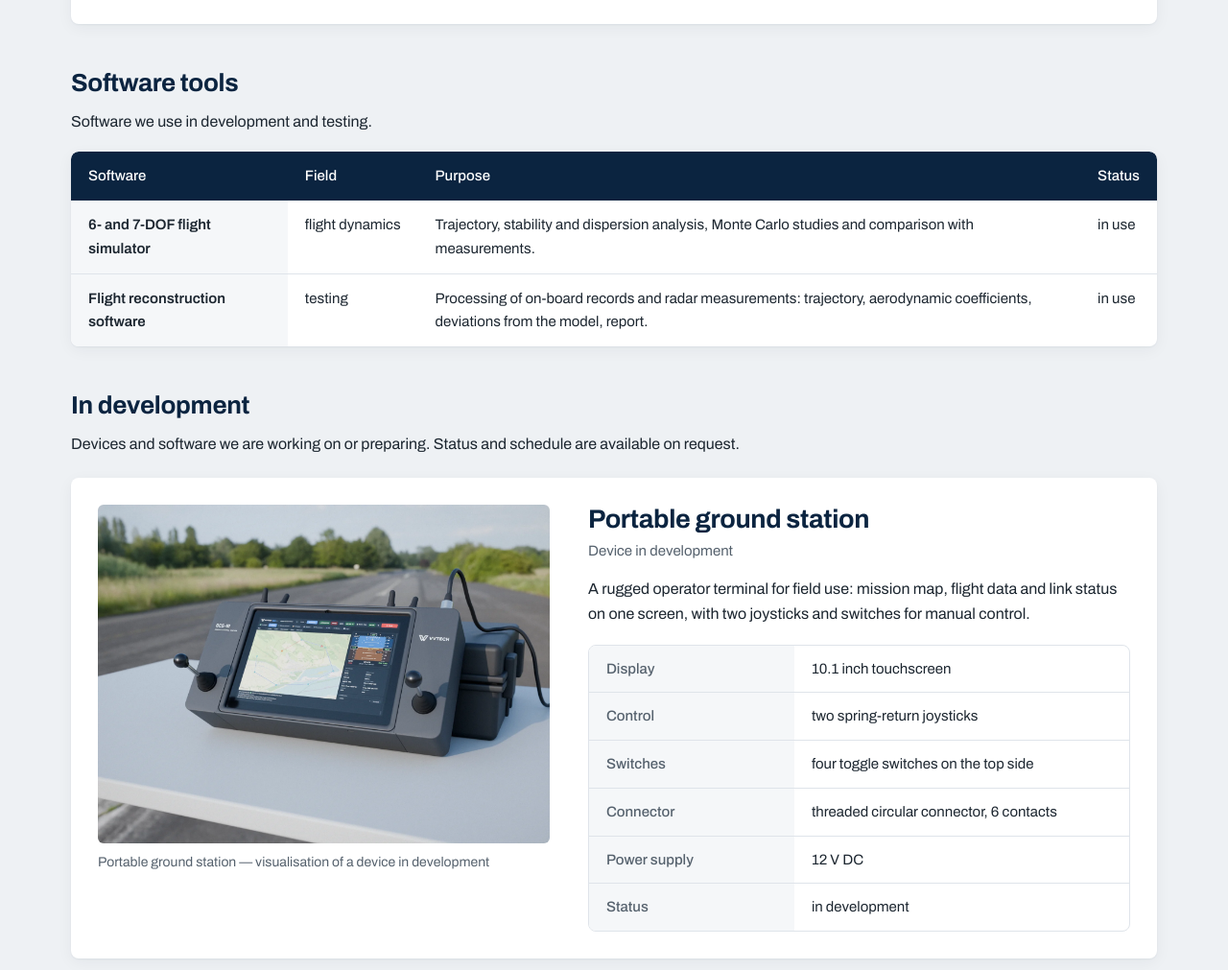
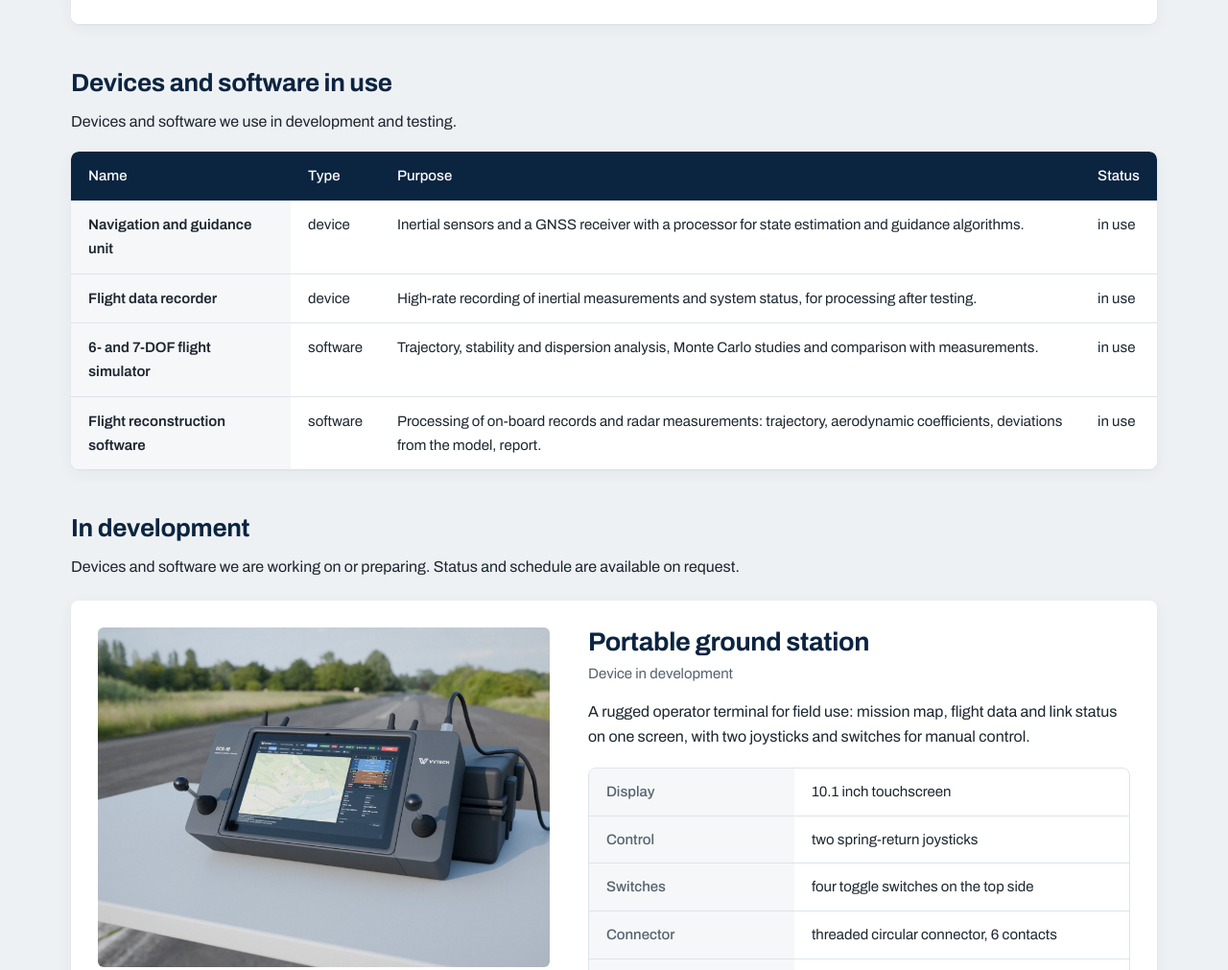
Before and after one commit to vvtechserbia/VVTECH-sajt-, a plain HTML site: page en/projects/index.html in a window 1280 px wide. Shown: the part 2185-3196 px from the top of the page at 96% size. Drawn offline with Linux system fonts and the light colour scheme.

Commit message:
Uređaji i softver: jedinica za navigaciju i vođenje i snimač podataka leta su u upotrebi

```diff
--- a/en/projects/index.html
+++ b/en/projects/index.html
@@ -143,15 +143,17 @@
         </div>
       </div>
 
-      <h2 id="softverski-alati">Software tools</h2>
-      <p>Software we use in development and testing.</p>
+      <h2 id="u-upotrebi">Devices and software in use</h2>
+      <p>Devices and software we use in development and testing.</p>
 
       <div class="table-wrap">
         <table class="grid wrap">
-          <thead><tr><th>Software</th><th>Field</th><th>Purpose</th><th>Status</th></tr></thead>
+          <thead><tr><th>Name</th><th>Type</th><th>Purpose</th><th>Status</th></tr></thead>
           <tbody>
-            <tr><th>6- and 7-DOF flight simulator</th><td>flight dynamics</td><td>Trajectory, stability and dispersion analysis, Monte Carlo studies and comparison with measurements.</td><td>in use</td></tr>
-            <tr><th>Flight reconstruction software</th><td>testing</td><td>Processing of on-board records and radar measurements: trajectory, aerodynamic coefficients, deviations from the model, report.</td><td>in use</td></tr>
+            <tr><th>Navigation and guidance unit</th><td>device</td><td>Inertial sensors and a GNSS receiver with a processor for state estimation and guidance algorithms.</td><td>in use</td></tr>
+            <tr><th>Flight data recorder</th><td>device</td><td>High-rate recording of inertial measurements and system status, for processing after testing.</td><td>in use</td></tr>
+            <tr><th>6- and 7-DOF flight simulator</th><td>software</td><td>Trajectory, stability and dispersion analysis, Monte Carlo studies and comparison with measurements.</td><td>in use</td></tr>
+            <tr><th>Flight reconstruction software</th><td>software</td><td>Processing of on-board records and radar measurements: trajectory, aerodynamic coefficients, deviations from the model, report.</td><td>in use</td></tr>
           </tbody>
         </table>
       </div>
@@ -183,8 +185,6 @@
         <table class="grid wrap">
           <thead><tr><th>Project</th><th>Type</th><th>Purpose</th><th>Status</th></tr></thead>
           <tbody>
-            <tr><th>Navigation and guidance unit</th><td>device</td><td>Inertial sensors and a GNSS receiver with a processor for state estimation and guidance algorithms.</td><td>planned</td></tr>
-            <tr><th>Flight data recorder</th><td>device</td><td>High-rate recording of inertial measurements and system status, for processing after testing.</td><td>planned</td></tr>
             <tr><th>Hardware-in-the-loop (HIL) test bench</th><td>equipment and software</td><td>Real-time flight simulation connected to the actual guidance unit, to verify algorithms before flight testing.</td><td>planned</td></tr>
             <tr><th>Inertial sensor calibration software</th><td>software</td><td>Determination of scale factors, biases and axis misalignments from rate-table measurements.</td><td>planned</td></tr>
           </tbody>
```
Also changed, not shown: projekti/index.html (+7 -7 lines).
